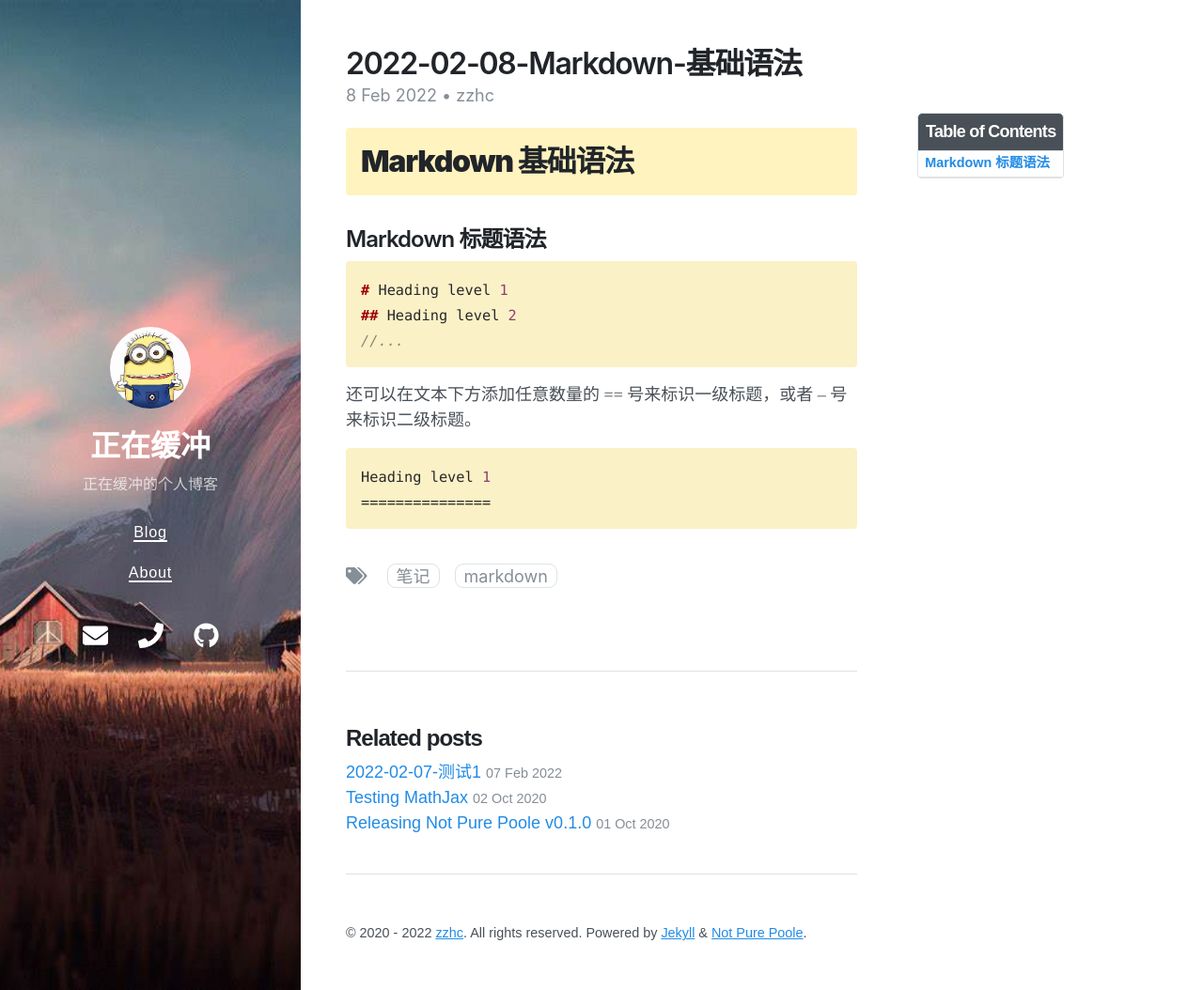
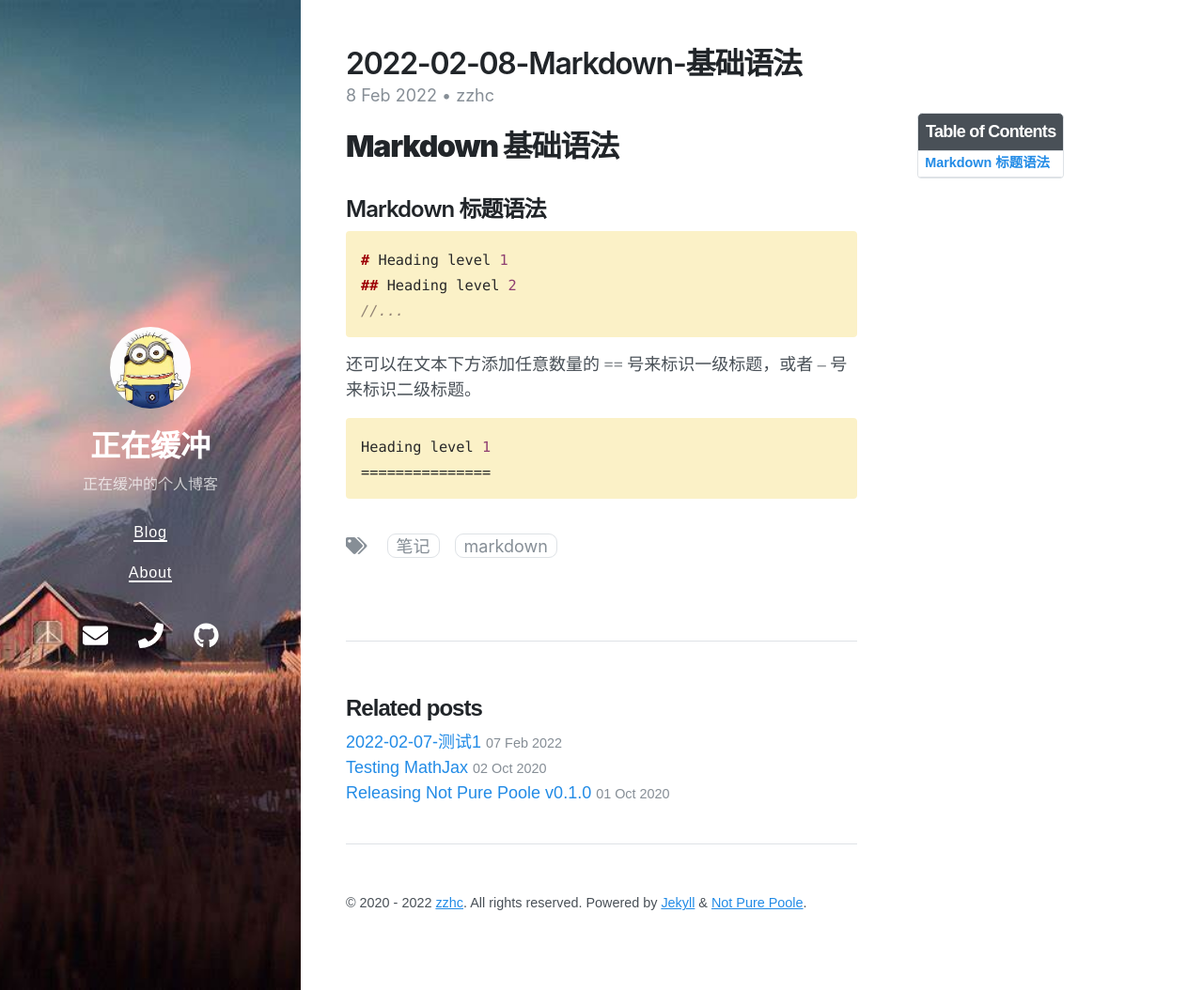
Before and after one commit to Zzhc3321/personal-blog.github.io, a Jekyll site: the page built from _posts/2022-02-08-Markdown-基础语法.md, in a window 1280 px wide and 1054 px high. Shown: the whole window at 94% size. Built offline with Jekyll 4.4.1, drawn with Linux system fonts in a browser that asks for light colours; nearby versions of some CDN libraries.

Commit message:
修改文件: _posts/2022-02-08-Markdown-基础语法.md

```diff
--- a/_posts/2022-02-08-Markdown-基础语法.md
+++ b/_posts/2022-02-08-Markdown-基础语法.md
@@ -8,7 +8,6 @@ math: true
 author: zzhc
 ---
 # **Markdown 基础语法**
-{: .message }
 
 ## Markdown 标题语法
 
```
